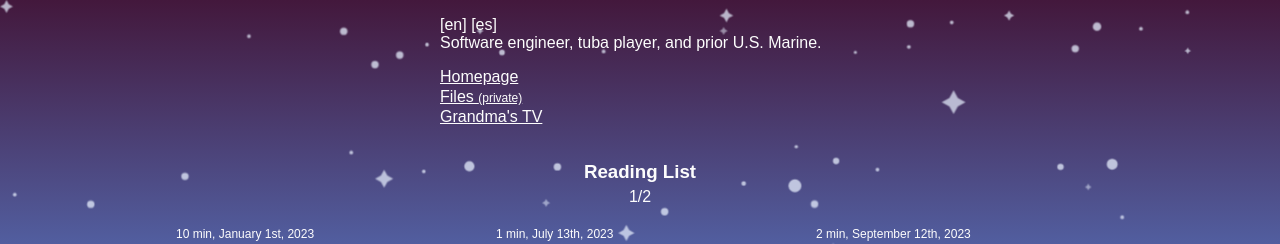
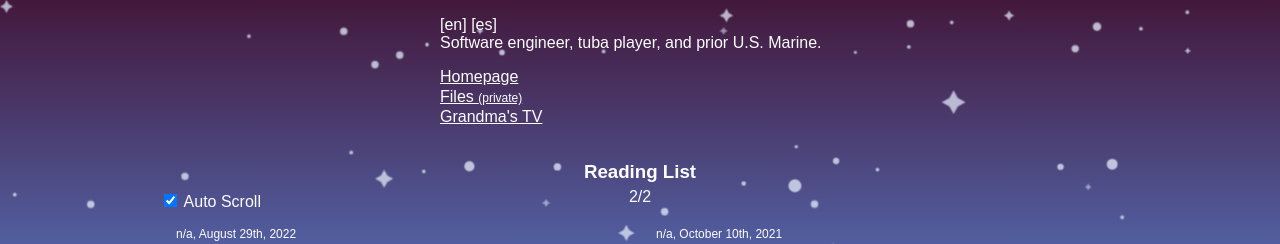
Before and after one commit to bananabrann/brannan.cloud, a SvelteKit app: page / in a window 1280 px wide. Shown: the top 244 px of the page. Built offline with nearby package versions, Linux system fonts and the light colour scheme; some icons are missing; a web font is replaced by a local one.

Commit message:
Auto scroll reading list and control it (#21)
* Update articles every 4 seconds, start on mount

* Auto scroll reading list

```diff
--- a/package.json
+++ b/package.json
@@ -1,6 +1,6 @@
 {
   "name": "brannan.cloud",
-  "version": "2.3.2",
+  "version": "2.3.3",
   "private": true,
   "scripts": {
     "dev": "vite dev",
--- a/src/routes/+page.svelte
+++ b/src/routes/+page.svelte
@@ -4,7 +4,6 @@
   import OpenInNew from "svelte-material-icons/OpenInNew.svelte";
   import ArrowRight from "svelte-material-icons/ArrowRight.svelte";
   import ArrowLeft from "svelte-material-icons/ArrowLeft.svelte";
-  import Refresh from "svelte-material-icons/Refresh.svelte";
   import { version } from "$app/environment";
   import Directory from "$lib/components/Directory.svelte";
   import { browser } from "$app/environment";
@@ -14,15 +13,18 @@
   import "moment/locale/en-gb";
   import Article from "$lib/components/Article.svelte";
   import type { Article as IArticle } from "$lib/interfaces/Article.interface";
+  import { onMount } from "svelte";
 
   export let socialMediaIconHeight: string = "2rem";
 
   const ARTICLES_PER_PAGE = 3;
+  const ARTICLES_AUTO_SCROLL_RATE_MILLISECONDS = 3500;
 
   let currentLang: "es" | "en" = "en";
   let currentArticleIndex: number = 0;
   let viewedArticles = articles.slice(currentArticleIndex, ARTICLES_PER_PAGE);
   let isLastArrowClickedForward: boolean = false;
+  let autoScrollIntervalId: NodeJS.Timer | null;
 
   $: bio =
     currentLang === "es"
@@ -33,12 +35,52 @@
   $: totalPageNumber = Math.ceil(articles.length / ARTICLES_PER_PAGE);
   $: articlePages = `${currentPageNumber}/${totalPageNumber}`;
 
-  // If user has selected a language before, use that language
+  onMount(() => {
+    // If user has selected a language before, use that language.
     if (browser) {
       const localStorageLanguage: string | null = localStorage.getItem("brannan.cloud-bioLang");
 
       if (localStorageLanguage) {
         currentLang = localStorageLanguage as "es" | "en";
+      }
+    }
+
+    // Automatically move forward through articles every four seconds.
+    autoScrollIntervalId = setInterval(articlesGoForward, ARTICLES_AUTO_SCROLL_RATE_MILLISECONDS);
+  });
+
+  // Handles toggling or manual assignment of auto scrolling articles.
+  // This function contains two functions for the sole purpose avoiding writing the same
+  // thing multiple times. This is not a complicated function, and imo shouldn't be broken
+  // out into two functions. This is much more readable, some folks on the internet really
+  // over-engineer things.
+  function handleAutoScrollToggle(options?: { override: boolean }) {
+    console.log(">>> handleAutoScrollToggle >>>");
+
+    function setTrue() {
+      autoScrollIntervalId = setInterval(articlesGoForward, ARTICLES_AUTO_SCROLL_RATE_MILLISECONDS);
+    }
+
+    function setFalse() {
+      if (autoScrollIntervalId) clearInterval(autoScrollIntervalId);
+      autoScrollIntervalId = null;
+    }
+
+    if (options) {
+      // Options provided, auto scroll will be set statically from options.override.
+      if (options.override) {
+        setTrue();
+      } else {
+        setFalse();
+      }
+    } else {
+      // Options not provided, auto scroll will be toggled.
+      if (autoScrollIntervalId) {
+        setFalse();
+      } else {
+        setTrue();
+        articlesGoForward(); // Go forward so there's a response immediately.
+      }
     }
   }
 
@@ -110,16 +152,44 @@
   </section>
 
   <section>
+    <div id="blog">
+      <div>
+        <input
+          type="checkbox"
+          id="article-automation-toggle"
+          checked={autoScrollIntervalId !== null}
+          on:click={() => {
+            handleAutoScrollToggle();
+          }}
+        />
+        <label for="article-automation-toggle">Auto Scroll</label>
+      </div>
+
+      <div id="blog-center">
         <h3 style="text-align: center; margin-bottom: 0;">Reading List</h3>
 
         <div id="blog-controls">
-      <button on:click={articlesGoBackward}>
+          <button
+            on:click={() => {
+              articlesGoBackward();
+              handleAutoScrollToggle({ override: false });
+            }}
+          >
             <ArrowLeft />
           </button>
           <p>{articlePages}</p>
-      <button on:click={articlesGoForward}>
+          <button
+            on:click={() => {
+              articlesGoForward();
+              handleAutoScrollToggle({ override: false });
+            }}
+          >
             <ArrowRight />
           </button>
+        </div>
+      </div>
+
+      <div />
     </div>
 
     <div id="blog-content">
@@ -206,6 +276,19 @@
     }
   }
 
+  #blog {
+    display: flex;
+    flex-flow: row nowrap;
+    justify-content: space-between;
+    align-items: flex-end;
+    width: 100%;
+
+    > div {
+      flex-grow: 1;
+      width: 100%;
+    }
+  }
+
   #blog-content {
     width: 80vw;
     max-width: 960px;
```
Also changed, not shown: 1 other file (tests, documents, lock files or other folders). Lines whose indentation alone changed are shown as unchanged.
